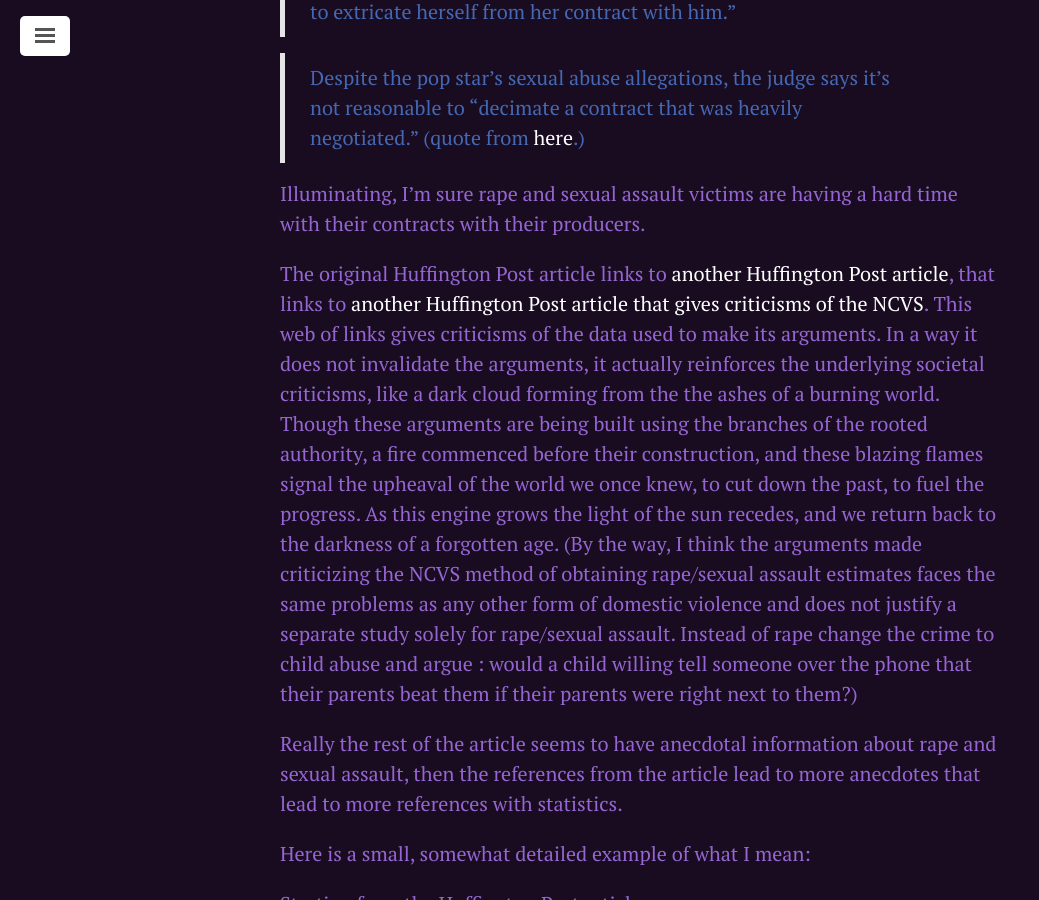
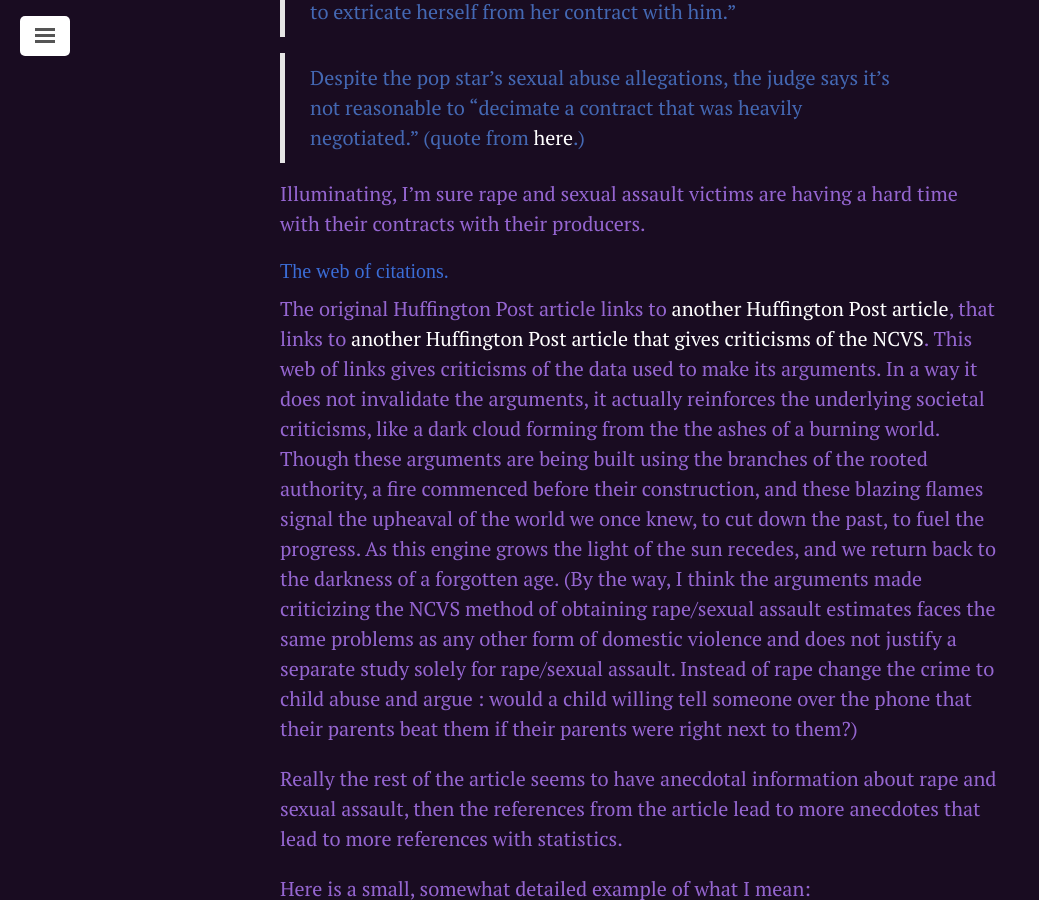
Before and after one commit to hahahahaman/hahahahaman.github.io, a Jekyll site: the page built from blog/_posts/2016-02-25-sexual-assault.md, in a window 1280 px wide and 900 px high, scrolled down 29964 px. Shown: the whole window, without its empty margins (0-1039 px from the left). Built offline with Jekyll 4.4.1, drawn with Linux system fonts in a browser that asks for light colours.

Commit message:
Minor update to post.

```diff
--- a/blog/_posts/2016-02-25-sexual-assault.md
+++ b/blog/_posts/2016-02-25-sexual-assault.md
@@ -739,6 +739,8 @@ Is it because? :
 Illuminating, I'm sure rape and sexual assault victims are having a hard time
 with their contracts with their producers.
 
+#### The web of citations.
+
 The original Huffington Post article links to
 [another Huffington Post article](http://www.huffingtonpost.com/2015/03/12/madonna-says-her-rape-wasnt-worth-reporting-humiliation_n_6856196.html),
 that links to
```
